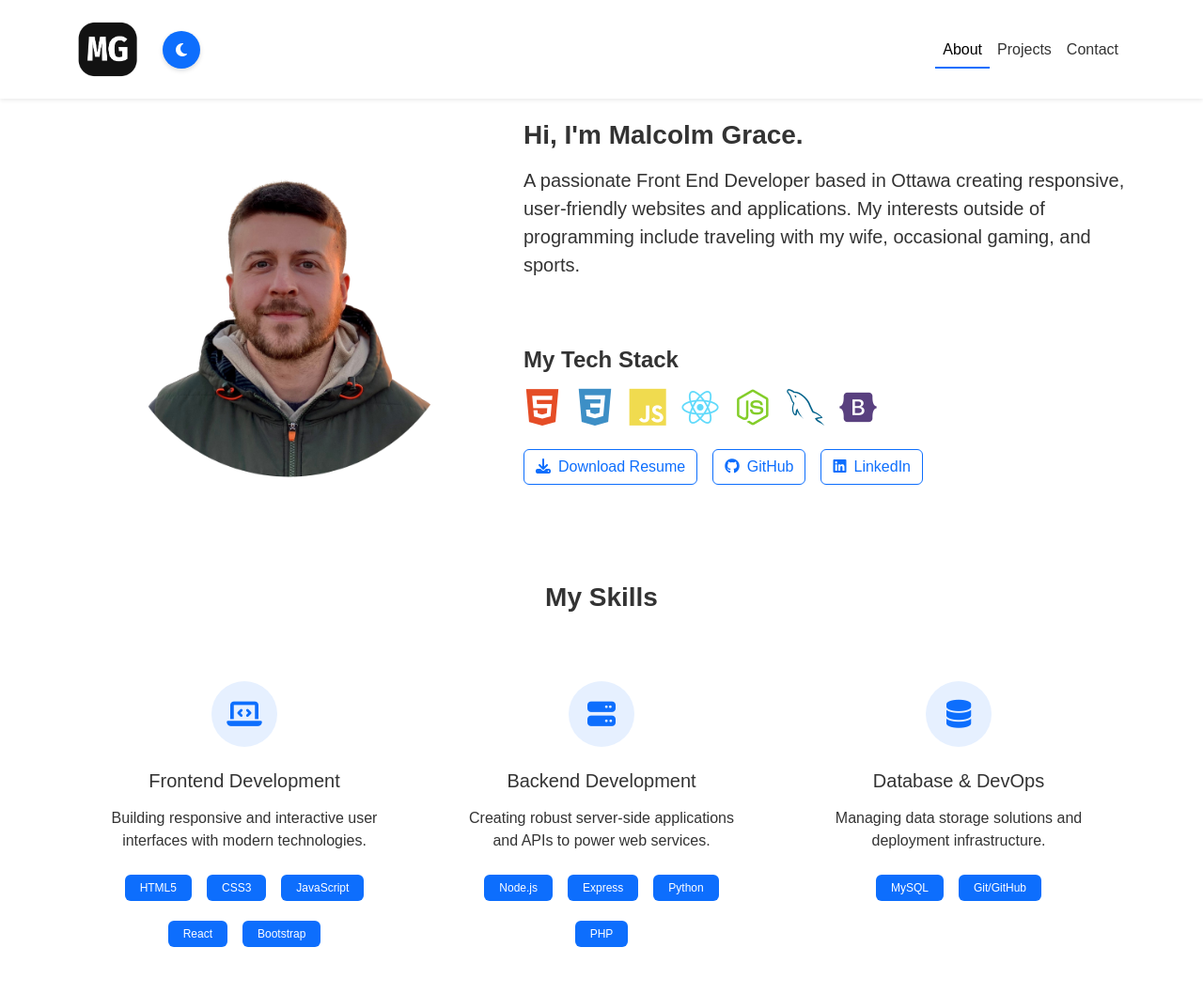
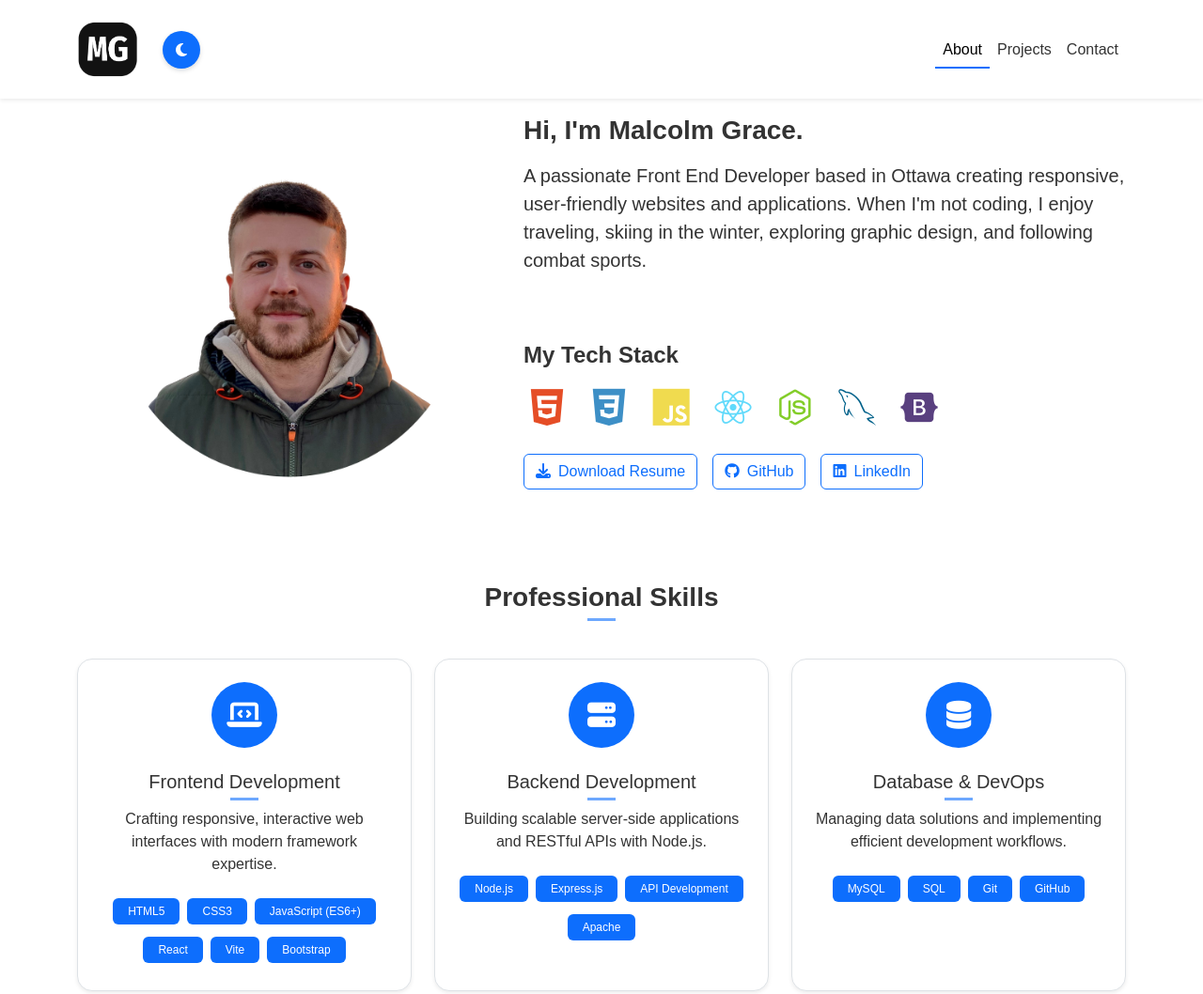
Before and after one commit to malcolmgrace/portfolio, a plain HTML site: page index.html in a window 1280 px wide. Shown: the top 1058 px of the page at 94% size. Drawn offline with nearby package versions, Linux system fonts and the light colour scheme.

Commit message:
Added animations and improved content

```diff
--- a/index.html
+++ b/index.html
@@ -56,19 +56,88 @@
                 </div>
                 <div class="col-lg-7" data-aos="fade-left">
                     <h3 class="mb-3">Hi, I'm Malcolm Grace.</h3>
-                    <p class="lead mb-4">A passionate Front End Developer based in Ottawa creating responsive, user-friendly websites and applications. My interests outside of programming include traveling with my wife, occasional gaming, and sports.</p>
+                    <p class="lead mb-4">A passionate Front End Developer based in Ottawa creating responsive, user-friendly websites and applications. When I'm not coding, I enjoy traveling, skiing in the winter, exploring graphic design, and following combat sports.</p>
                     <br>
 
                     <!-- Tech Stack Icons -->
                     <h4 class="mt-4 mb-3">My Tech Stack</h4>
                     <div class="tech-stack d-flex flex-wrap gap-3 mb-4">
+                        <div class="tech-stack-item html5-tech">
+                            <div class="tech-stack-icon">
+                                <div class="tech-stack-front">
                                     <i class="devicon-html5-plain colored fs-1" title="HTML5"></i>
+                                </div>
+                                <div class="tech-stack-back">
+                                    <span>HTML5</span>
+                                </div>
+                            </div>
+                        </div>
+
+                        <div class="tech-stack-item css3-tech">
+                            <div class="tech-stack-icon">
+                                <div class="tech-stack-front">
                                     <i class="devicon-css3-plain colored fs-1" title="CSS3"></i>
+                                </div>
+                                <div class="tech-stack-back">
+                                    <span>CSS3</span>
+                                </div>
+                            </div>
+                        </div>
+
+                        <div class="tech-stack-item javascript-tech">
+                            <div class="tech-stack-icon">
+                                <div class="tech-stack-front">
                                     <i class="devicon-javascript-plain colored fs-1" title="JavaScript"></i>
+                                </div>
+                                <div class="tech-stack-back">
+                                    <span>JavaScript</span>
+                                </div>
+                            </div>
+                        </div>
+
+                        <div class="tech-stack-item react-tech">
+                            <div class="tech-stack-icon">
+                                <div class="tech-stack-front">
                                     <i class="devicon-react-original colored fs-1" title="React"></i>
+                                </div>
+                                <div class="tech-stack-back">
+                                    <span>React</span>
+                                </div>
+                            </div>
+                        </div>
+
+                        <div class="tech-stack-item nodejs-tech">
+                            <div class="tech-stack-icon">
+                                <div class="tech-stack-front">
                                     <i class="devicon-nodejs-plain colored fs-1" title="Node.js"></i>
+                                </div>
+                                <div class="tech-stack-back">
+                                    <span>Node.js</span>
+                                </div>
+                            </div>
+                        </div>
+
+                        <div class="tech-stack-item mysql-tech">
+                            <div class="tech-stack-icon">
+                                <div class="tech-stack-front">
                                     <i class="devicon-mysql-plain colored fs-1" title="MySQL"></i>
+                                </div>
+                                <div class="tech-stack-back">
+                                    <span>MySQL</span>
+                                </div>
+                            </div>
+                        </div>
+
+                        <div class="tech-stack-item bootstrap-tech">
+                            <div class="tech-stack-icon">
+                                <div class="tech-stack-front">
                                     <i class="devicon-bootstrap-plain colored fs-1" title="Bootstrap"></i>
+                                </div>
+                                <div class="tech-stack-back">
+                                    <span>Bootstrap</span>
+                                </div>
+                            </div>
+                        </div>
                     </div>
 
                     <div class="d-flex flex-wrap gap-3">
@@ -82,50 +151,64 @@
             <!-- Skills Cards -->
             <div class="row g-4 mt-5">
                 <div class="col-12">
-                    <h3 class="text-center mb-4">My Skills</h3>
+                    <h3 class="text-center mb-4 position-relative">
+                        Professional Skills
+                        <div class="header-underline"></div>
+                    </h3>
                 </div>
                 <div class="col-md-4" data-aos="fade-up" data-aos-delay="100">
-                    <div class="skill-card text-center p-4 h-100">
-                        <div class="icon-box mx-auto mb-4">
-                            <i class="fas fa-laptop-code"></i>
+                    <div class="skill-card border rounded-4 text-center p-4 h-100 shadow-sm transition-all hover:shadow-lg">
+                        <div class="icon-box mx-auto mb-4 bg-primary text-white rounded-circle p-3 d-inline-flex align-items-center justify-content-center">
+                            <i class="fas fa-laptop-code fa-2x text-white"></i>
                         </div>
-                        <h3 class="h5 mb-3">Frontend Development</h3>
-                        <p class="text mb-4">Building responsive and interactive user interfaces with modern technologies.</p>
-                        <div class="d-flex flex-wrap justify-content-center gap-3">
+                        <h3 class="h5 mb-3 position-relative">
+                            Frontend Development
+                            <div class="header-underline"></div>
+                        </h3>
+                        <p class="text mb-4">Crafting responsive, interactive web interfaces with modern framework expertise.</p>
+                        <div class="d-flex flex-wrap justify-content-center gap-2">
                             <span class="badge bg-primary">HTML5</span>
                             <span class="badge bg-primary">CSS3</span>
-                            <span class="badge bg-primary">JavaScript</span>
+                            <span class="badge bg-primary">JavaScript (ES6+)</span>
                             <span class="badge bg-primary">React</span>
+                            <span class="badge bg-primary">Vite</span>
                             <span class="badge bg-primary">Bootstrap</span>
-
                         </div>
                     </div>
                 </div>
                 <div class="col-md-4" data-aos="fade-up" data-aos-delay="200">
-                    <div class="skill-card text-center p-4 h-100">
-                        <div class="icon-box mx-auto mb-4">
-                            <i class="fas fa-server"></i>
+                    <div class="skill-card border rounded-4 text-center p-4 h-100 shadow-sm transition-all hover:shadow-lg">
+                        <div class="icon-box mx-auto mb-4 bg-primary text-white rounded-circle p-3 d-inline-flex align-items-center justify-content-center">
+                            <i class="fas fa-server fa-2x text-white"></i>
                         </div>
-                        <h3 class="h5 mb-3">Backend Development</h3>
-                        <p class="mb-4">Creating robust server-side applications and APIs to power web services.</p>
-                        <div class="d-flex flex-wrap justify-content-center gap-3">
+                        <h3 class="h5 mb-3 position-relative">
+                            Backend Development
+                            <div class="header-underline"></div>
+                        </h3>
+                        <p class="text mb-4">Building scalable server-side applications and RESTful APIs with Node.js.</p>
+                        <div class="d-flex flex-wrap justify-content-center gap-2">
                             <span class="badge bg-primary">Node.js</span>
-                            <span class="badge bg-primary">Express</span>
-                            <span class="badge bg-primary">Python</span>
-                            <span class="badge bg-primary">PHP</span>
+                            <span class="badge bg-primary">Express.js</span>
+                            <span class="badge bg-primary">API Development</span>
+                            <span class="badge bg-primary">Apache</span>
                         </div>
                     </div>
                 </div>
                 <div class="col-md-4" data-aos="fade-up" data-aos-delay="300">
-                    <div class="skill-card text-center p-4 h-100">
-                        <div class="icon-box mx-auto mb-4">
-                            <i class="fas fa-database"></i>
+                    <div class="skill-card border rounded-4 text-center p-4 h-100 shadow-sm transition-all hover:shadow-lg">
+                        <div class="icon-box mx-auto mb-4 bg-primary text-white rounded-circle p-3 d-inline-flex align-items-center justify-content-center">
+                            <i class="fas fa-database fa-2x text-white"></i>
                         </div>
-                        <h3 class="h5 mb-3">Database & DevOps</h3>
-                        <p class="text mb-4">Managing data storage solutions and deployment infrastructure.</p>
-                        <div class="d-flex flex-wrap justify-content-center gap-3">
+                        <h3 class="h5 mb-3 position-relative">
+                            Database & DevOps
+                            <div class="header-underline"></div>
+                        </h3>
+                        <p class="text mb-4">Managing data solutions and implementing efficient development workflows.</p>
+                        <div class="d-flex flex-wrap justify-content-center gap-2">
                             <span class="badge bg-primary">MySQL</span>
-                            <span class="badge bg-primary">Git/GitHub</span>
+                            <span class="badge bg-primary">SQL</span>
+                            <span class="badge bg-primary">Git</span>
+                            <span class="badge bg-primary">GitHub</span>
                         </div>
                     </div>
                 </div>
@@ -143,25 +226,26 @@
             </div>
             <div class="row g-4">
                 <!-- Project 1 -->
-                <div class="col-lg-6 col-xl-4" data-aos="fade-up">
+                <div class="col-lg-6 col-xl-4" data-aos="fade-up" data-aos-delay="200">
                     <div class="project-card h-100">
                         <div class="project-img position-relative">
-                            <img src="images/npo-ad.png" alt="npo-ad" class="img-fluid w-100">
+                            <img src="images/taskmanagerapp.png" alt="Task Management App" class="img-fluid w-100">
                             <div class="project-overlay">
                                 <div class="project-links">
-                                    <a href="https://nativeplantsofontario.netlify.app/" class="btn btn-light btn-sm" target="_blank" rel="noopener noreferrer"><i class="fas fa-external-link-alt me-2"></i>Live Demo</a>
-                                    <a href="https://github.com/malcolmgrace/native-plants-of-ontario" class="btn btn-light btn-sm" target="_blank" rel="noopener noreferrer"><i class="fas fa-external-link-alt me-2"></i>GitHub</a>
+                                    <a href="#" class="btn btn-light btn-sm"><i class="fas fa-external-link-alt me-2"></i>Live Demo</a>
+                                    <a href="#" class="btn btn-light btn-sm"><i class="fab fa-github me-2"></i>GitHub</a>
                                 </div>
                             </div>
                         </div>
                         <div class="project-info p-4">
-                            <h3 class="h5 mb-3">Native Plants of Ontario</h3>
-                            <p class="text mb-3">This directory showcases the native plant species of Ontario, Canada, providing detailed insights for nature enthusiasts, researchers, and conservationists.</p>
+                            <h3 class="h5 mb-3">Task Management App</h3>
+                            <p class="text mb-3">A full-featured task management application with user authentication, task categories, and progress tracking.</p>
                             <div class="project-tech d-flex flex-wrap gap-2">
-                                <span class="badge bg-light text-dark">HTML5</span>
-                                <span class="badge bg-light text-dark">CSS3</span>
-                                <span class="badge bg-light text-dark">JavaScript</span>
-                                <span class="badge bg-light text-dark">Bootstrap</span>
+                                <span class="badge bg-light text-dark">Vue.js</span>
+                                <span class="badge bg-light text-dark">Vuex</span>
+                                <span class="badge bg-light text-dark">Express</span>
+                                <span class="badge bg-light text-dark">PostgreSQL</span>
+                                <span class="badge bg-light text-dark">JWT</span>
                             </div>
                         </div>
                     </div>
@@ -193,55 +277,29 @@
                 </div>
 
                 <!-- Project 3 -->
-                <div class="col-lg-6 col-xl-4" data-aos="fade-up" data-aos-delay="200">
+                <div class="col-lg-6 col-xl-4" data-aos="fade-up">
                     <div class="project-card h-100">
                         <div class="project-img position-relative">
-                            <img src="images/npo-ad.png" alt="Task Management App" class="img-fluid w-100">
+                            <img src="images/npo-ad.png" alt="npo-ad" class="img-fluid w-100">
                             <div class="project-overlay">
                                 <div class="project-links">
-                                    <a href="#" class="btn btn-light btn-sm"><i class="fas fa-external-link-alt me-2"></i>Live Demo</a>
-                                    <a href="#" class="btn btn-light btn-sm"><i class="fab fa-github me-2"></i>GitHub</a>
+                                    <a href="https://nativeplantsofontario.netlify.app/" class="btn btn-light btn-sm" target="_blank" rel="noopener noreferrer"><i class="fas fa-external-link-alt me-2"></i>Live Demo</a>
+                                    <a href="https://github.com/malcolmgrace/native-plants-of-ontario" class="btn btn-light btn-sm" target="_blank" rel="noopener noreferrer"><i class="fas fa-external-link-alt me-2"></i>GitHub</a>
                                 </div>
                             </div>
                         </div>
                         <div class="project-info p-4">
-                            <h3 class="h5 mb-3">Task Management App</h3>
-                            <p class="text mb-3">A full-featured task management application with user authentication, task categories, and progress tracking.</p>
+                            <h3 class="h5 mb-3">Native Plants of Ontario</h3>
+                            <p class="text mb-3">This directory showcases the native plant species of Ontario, Canada, providing detailed insights for nature enthusiasts, researchers, and conservationists.</p>
                             <div class="project-tech d-flex flex-wrap gap-2">
-                                <span class="badge bg-light text-dark">Vue.js</span>
-                                <span class="badge bg-light text-dark">Vuex</span>
-                                <span class="badge bg-light text-dark">Express</span>
-                                <span class="badge bg-light text-dark">PostgreSQL</span>
-                                <span class="badge bg-light text-dark">JWT</span>
+                                <span class="badge bg-light text-dark">HTML5</span>
+                                <span class="badge bg-light text-dark">CSS3</span>
+                                <span class="badge bg-light text-dark">JavaScript</span>
+                                <span class="badge bg-light text-dark">Bootstrap</span>
                             </div>
                         </div>
                     </div>
                 </div>
-
-                <!-- Project 4
-                <div class="col-lg-6 col-xl-4" data-aos="fade-up" data-aos-delay="300">
-                    <div class="project-card h-100">
-                        <div class="project-img position-relative">
-                            <img src="/api/placeholder/600/400" alt="advisorai" class="img-fluid w-100">
-                            <div class="project-overlay">
-                                <div class="project-links">
-                                    <a href="#" class="btn btn-light btn-sm"><i class="fas fa-external-link-alt me-2"></i>Live Demo</a>
-                                    <a href="#" class="btn btn-light btn-sm"><i class="fab fa-github me-2"></i>GitHub</a>
-                                </div>
-                            </div>
-                        </div>
-                        <div class="project-info p-4">
-                            <h3 class="h5 mb-3">AdvisorAI Chatbot</h3>
-                            <p class="text-muted mb-3">A recipe discovery application that lets users search, save, and share recipes based on ingredients and dietary preferences.</p>
-                            <div class="project-tech d-flex flex-wrap gap-2">
-                                <span class="badge bg-light text-dark">React</span>
-                                <span class="badge bg-light text-dark">Firebase</span>
-                                <span class="badge bg-light text-dark">Spoonacular API</span>
-                                <span class="badge bg-light text-dark">Bootstrap</span>
-                            </div>
-                        </div>
-                    </div>
-                </div>-->
             </div>
 
             <div class="text-center mt-5" data-aos="fade-up">
--- a/styles.css
+++ b/styles.css
@@ -176,28 +176,111 @@ a {
   z-index: 1;
 }
 
+.tech-stack-item {
+  position: relative;
+  width: 50px;
+  height: 50px;
+  perspective: 1000px;
+}
+
+.tech-stack-icon {
+  position: absolute;
+  top: 50%;
+  left: 50%;
+  transform: translate(-50%, -50%);
+  width: 50px;
+  height: 50px;
+  transition: all 0.6s;
+  transform-style: preserve-3d;
+  cursor: pointer;
+}
+
+.tech-stack-item:hover .tech-stack-icon {
+  transform: translate(-50%, -50%) rotateY(180deg);
+  width: 70px;
+}
+
+.tech-stack-front,
+.tech-stack-back {
+  position: absolute;
+  top: 0;
+  left: 0;
+  width: 100%;
+  height: 100%;
+  backface-visibility: hidden;
+  display: flex;
+  align-items: center;
+  justify-content: center;
+  border-radius: 50%;
+  font-size: 2rem;
+}
+
+.tech-stack-front {
+  background-color: transparent;
+  color: inherit;
+  z-index: 2;
+}
+
+.tech-stack-back {
+  color: white;
+  transform: rotateY(180deg);
+  text-align: center;
+  padding: 10px;
+  font-size: 0.8rem;
+  display: flex;
+  align-items: center;
+  justify-content: center;
+}
+
+/* Color-coded backgrounds */
+.html5-tech .tech-stack-back { background-color: #E34F26; }
+.css3-tech .tech-stack-back { background-color: #1572B6; }
+.javascript-tech .tech-stack-back { background-color: #F7DF1E; color: black; }
+.react-tech .tech-stack-back { background-color: #61DAFB; color: black; }
+.nodejs-tech .tech-stack-back { background-color: #339933; }
+.mysql-tech .tech-stack-back { background-color: #4479A1; }
+.bootstrap-tech .tech-stack-back { background-color: #7952B3; }
+
 /* Skills Section */
-#skills .skill-card {
-  background-color: var(--background);
-  border-radius: var(--border-radius);
-  box-shadow: var(--box-shadow);
-  transition: var(--transition);
+.header-underline {
+  position: absolute;
+  bottom: -8px;
+  left: 50%;
+  transform: translateX(-50%);
+  width: 50px;
+  height: 3px;
+  background-color: var(--primary, #007bff);
+  animation: underline-grow 1.5s ease-in-out infinite alternate;
+}
+
+@keyframes underline-grow {
+  from {
+      width: 30px;
+      opacity: 0.6;
+  }
+  to {
+      width: 70px;
+      opacity: 1;
+  }
 }
 
 .skill-card {
-  border-radius: 12px; /* Adjust the value as needed */
+  background-color: var(--background, #fff);
+  border-radius: 12px;
+  box-shadow: var(--box-shadow, 0 4px 6px rgba(0, 0, 0, 0.1));
+  transition: all 0.3s ease;
 }
 
-#skills .skill-card:hover {
-  transform: translateY(-5px);
-  box-shadow: 0 10px 25px rgba(0, 0, 0, 0.15);
+.skill-card:hover {
+  transform: translateY(-10px);
+  box-shadow: var(--box-shadow-hover, 0 10px 25px rgba(0, 0, 0, 0.15));
 }
 
 .icon-box {
   width: 70px;
   height: 70px;
   border-radius: 50%;
-  background-color: rgba(13, 110, 253, 0.1);
+  background-color: rgba(var(--primary-rgb, 13, 110, 253), 0.1);
   display: flex;
   align-items: center;
   justify-content: center;
@@ -205,7 +288,7 @@ a {
 
 .icon-box i {
   font-size: 30px;
-  color: var(--primary);
+  color: var(--primary, #007bff);
 }
 
 .badge {
@@ -213,7 +296,6 @@ a {
   font-weight: 500;
   margin-bottom: 5px;
 }
-
 /* Projects Section */
 .project-card {
   background-color: var(--background);
```
Also changed, not shown: images/taskmanagerapp.png (added). Lines whose indentation alone changed are shown as unchanged.
